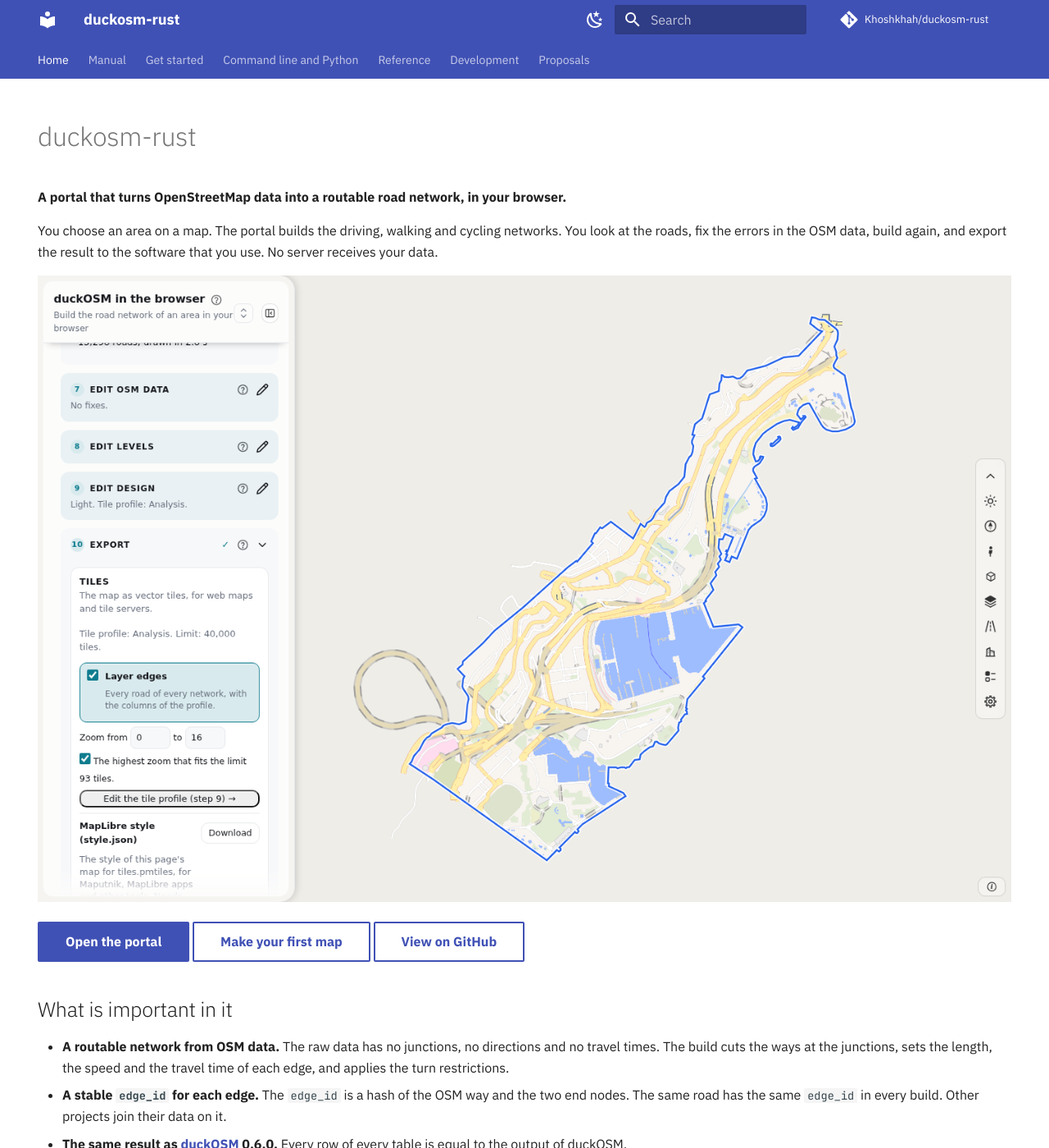
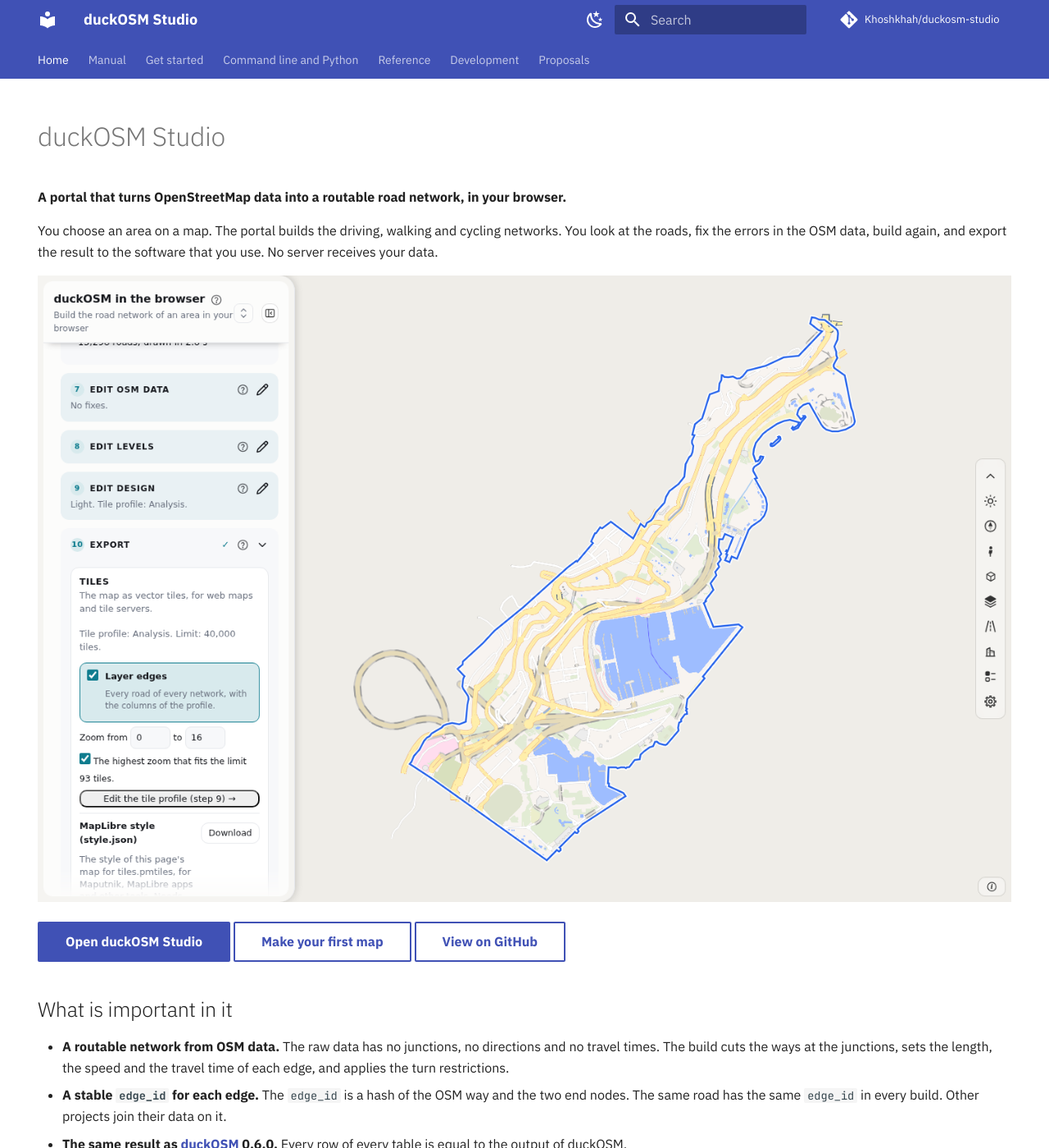
Before and after one commit to Khoshkhah/duckosm-rust, an MkDocs documentation site: the page built from docs/index.md, in a window 1280 px wide and 1400 px high. Shown: the whole window at 82% size. Built offline with MkDocs 1.6.1 and Material for MkDocs 9.7.7, drawn with Linux system fonts in a browser that asks for light colours; comment, search, counter and statistics services are not loaded.

Commit message:
docs: the new name, duckOSM Studio
The README and the manual use the name duckOSM Studio for the app and
duckosm-studio for the repository, with the new addresses of the
repository and the page. mkdocs.yml has the new site name, repo_url
and repo_name. The CHANGELOG has one line for the rename.

Co-Authored-By: Claude Sonnet 5.5 <noreply@anthropic.com>

```diff
--- a/docs/index.md
+++ b/docs/index.md
@@ -4,7 +4,7 @@ hide:
   - toc
 ---
 
-# duckosm-rust
+# duckOSM Studio
 
 **A portal that turns OpenStreetMap data into a routable road network, in your browser.**
 
@@ -12,9 +12,9 @@ You choose an area on a map. The portal builds the driving, walking and cycling
 
 ![The portal after a build: the roads of Monaco on the map](img/dashboard/12-map-after-build.png)
 
-[Open the portal](https://khoshkhah.github.io/duckosm-rust/){ .md-button .md-button--primary }
+[Open duckOSM Studio](https://khoshkhah.github.io/duckosm-studio/){ .md-button .md-button--primary }
 [Make your first map](first_map.md){ .md-button }
-[View on GitHub](https://github.com/Khoshkhah/duckosm-rust){ .md-button }
+[View on GitHub](https://github.com/Khoshkhah/duckosm-studio){ .md-button }
 
 ## What is important in it
 
--- a/mkdocs.yml
+++ b/mkdocs.yml
@@ -1,7 +1,7 @@
-site_name: duckosm-rust
+site_name: duckOSM Studio
 site_description: An OpenStreetMap file to a routable road network (GeoParquet and DuckDB), equal to duckOSM 0.6.0. A browser page. duckOSM has the command line and Python.
-repo_url: https://github.com/Khoshkhah/duckosm-rust
-repo_name: Khoshkhah/duckosm-rust
+repo_url: https://github.com/Khoshkhah/duckosm-studio
+repo_name: Khoshkhah/duckosm-studio
 
 theme:
   name: material
```
Also changed, not shown: README.md (+6 -6 lines), docs/cli.md (+1 -1 lines), docs/dashboard.md (+1 -1 lines), docs/first_map.md (+1 -1 lines), docs/output-tables.md (+1 -1 lines).
